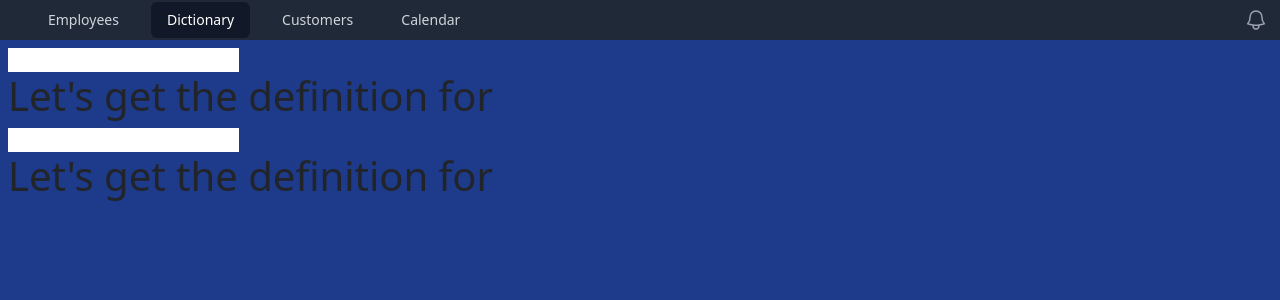
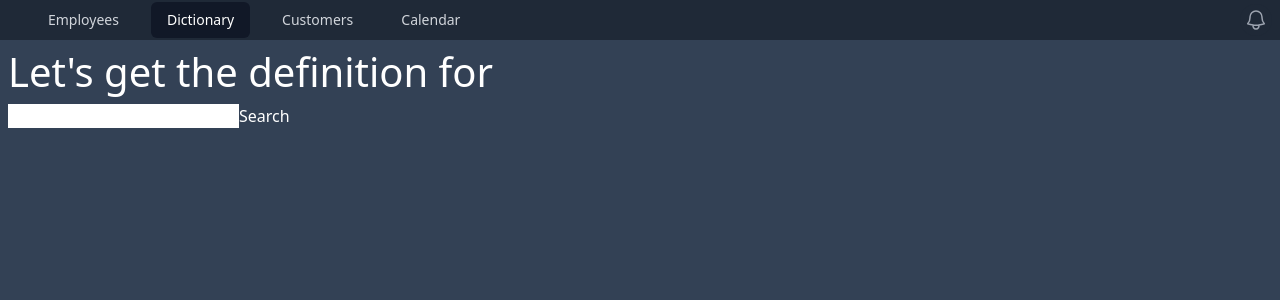
Before and after one commit to Jek-San/random-app, a React (Create React App) app: page /dictionary in a window 1280 px wide. Shown: the top 300 px of the page. Built offline with nearby package versions, Linux system fonts and the light colour scheme.

Commit message:
making some eror page in the componet and router

```diff
--- a/src/App.js
+++ b/src/App.js
@@ -11,6 +11,7 @@ import { BrowserRouter, Routes, Route } from 'react-router-dom'
 import Customers from './pages/Customers';
 import Dictionary from './pages/Dictionary';
 import Definition from './pages/Definition';
+import NotFound from './component/NotFound';
 
 
 function App() {
@@ -21,7 +22,9 @@ function App() {
           <Route path='/employees' element={<Employees />} />
           <Route path='/customers' element={<Customers />} />
           <Route path='/dictionary' element={<Dictionary />} />
-          <Route path='/definition' element={<Definition />} />
+          <Route path='/definition/:find' element={<Definition />} />
+          <Route path='/404' element={<NotFound />} />
+          <Route path='*' element={<NotFound />} />
         </Routes>
       </Header>
     </BrowserRouter>
--- a/src/component/Header.js
+++ b/src/component/Header.js
@@ -102,7 +102,7 @@ export default function Header(props) {
         )
         }
       </Disclosure >
-      <div className='p-2 bg-blue-900 min-h-screen mx-w-7xl mx-auto'>
+      <div className='p-2 text-white bg-slate-700 min-h-screen mx-w-7xl mx-auto'>
         {props.children}
 
       </div>
--- /dev/null
+++ b/src/component/NotFound.js
@@ -0,0 +1,3 @@
+export default function NotFound() {
+  return <h1>The page what you looking for is not found</h1>
+}
--- a/src/pages/Definition.js
+++ b/src/pages/Definition.js
@@ -1,13 +1,24 @@
 import { useEffect, useState } from "react"
-import { useNavigation } from 'react-router-dom'
+import { useParams, useNavigate, Link } from "react-router-dom";
+import NotFound from "../component/NotFound";
 
 export default function Definition() {
 
-  const [word, setWord] = useState([]);
+  const [word, setWord] = useState();
+  const [notFound, setNotfound] = useState(false)
+
+  const navigate = useNavigate()
+  let { find } = useParams()
 
   useEffect(() => {
-    fetch('https://api.dictionaryapi.dev/api/v2/entries/en/helicopter')
-      .then((response) => response.json())
+    fetch('https://api.dictionaryapi.dev/api/v2/entries/en/' + find)
+      .then((response) => {
+        if (response.status === 404) {
+          setNotfound(true)
+
+        }
+        return response.json()
+      })
       .then((data) => {
         setWord(data[0].meanings);
         console.log(data[0].meanings);
@@ -15,23 +26,30 @@ export default function Definition() {
       });
   }, []);
 
+  if (notFound === true) {
+    return (<>
+      <h1>The word you looking was not found </h1>
+      <Link to="/dictionary">Search Another word</Link>
+
+    </>
+    )
+  }
+
   return (
     <>
-      <h1>Here is a Definition Page:</h1>
-
-      <p> here in zamar PC</p>
-
-
-      {word.map((meaning) => {
-        return (
-          <p>
-            {meaning.partOfSpeech + ' '}:
-            {meaning.definitions[0].definition}</p>
-        )
-
-
-
-      })}
+      {word ? (
+        <>
+          <h1>Here is a Definition Page:</h1>
+          {word.map((meaning, i) => {
+            return (
+              <p key={i}>
+                {meaning.partOfSpeech + ' '}:
+                {meaning.definitions[0].definition}
+              </p>
+            );
+          })}
+        </>
+      ) : null}
     </>
-  );
+  )
 }
--- a/src/pages/Dictionary.js
+++ b/src/pages/Dictionary.js
@@ -1,27 +1,27 @@
 import { useEffect, useState } from "react"
+import { useNavigate } from "react-router-dom"
 
 function Dictionary() {
   const [word, setWord] = useState("")
-  const [word2, setWord2] = useState("")
 
   useEffect(() => {
     console.log("useEffect has been used and have a state =", word)
   }, [word]
   )
-  useEffect(() => {
-    console.log("useEffect has been used and have a state =", word2)
-  }, [word2]
-  )
+
+  const navigate = useNavigate()
+
   return (
     <>
-      <input onChange={(e) => {
+      <h1>Let's get the definition for {word}</h1>
+      <input className="text-black" onChange={(e) => {
         setWord(e.target.value)
       }} />
-      <h1>Let's get the definition for {word}</h1>
-      <input onChange={(e) => {
-        setWord2(e.target.value)
-      }} />
-      <h1>Let's get the definition for {word2}</h1>
+      <button onClick={() => {
+
+        navigate('/definition/' + word)
+      }}>Search</button>
+
     </>
   )
 }
```
